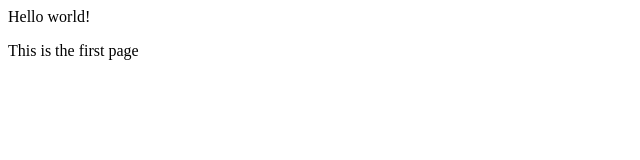
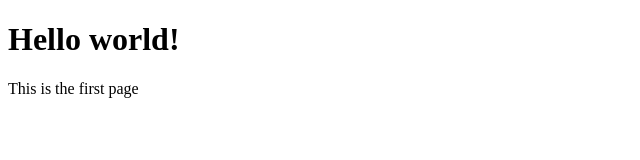
Before and after one commit to HanyBin/HanyBin.github.io, a plain HTML site: page index.html in a window 1280 px wide. Shown: the whole page, without its empty margins (0-640 px from the left). Drawn offline with Linux system fonts and the light colour scheme.

Commit message:
Update index.html

```diff
--- a/index.html
+++ b/index.html
@@ -4,7 +4,7 @@
 <head>
 </head>
 <body>
-    <hi> Hello world! </hi>
+    <h1> Hello world! </h1>
     <p> This is the first page</p>
 </body>
 </html>
```
